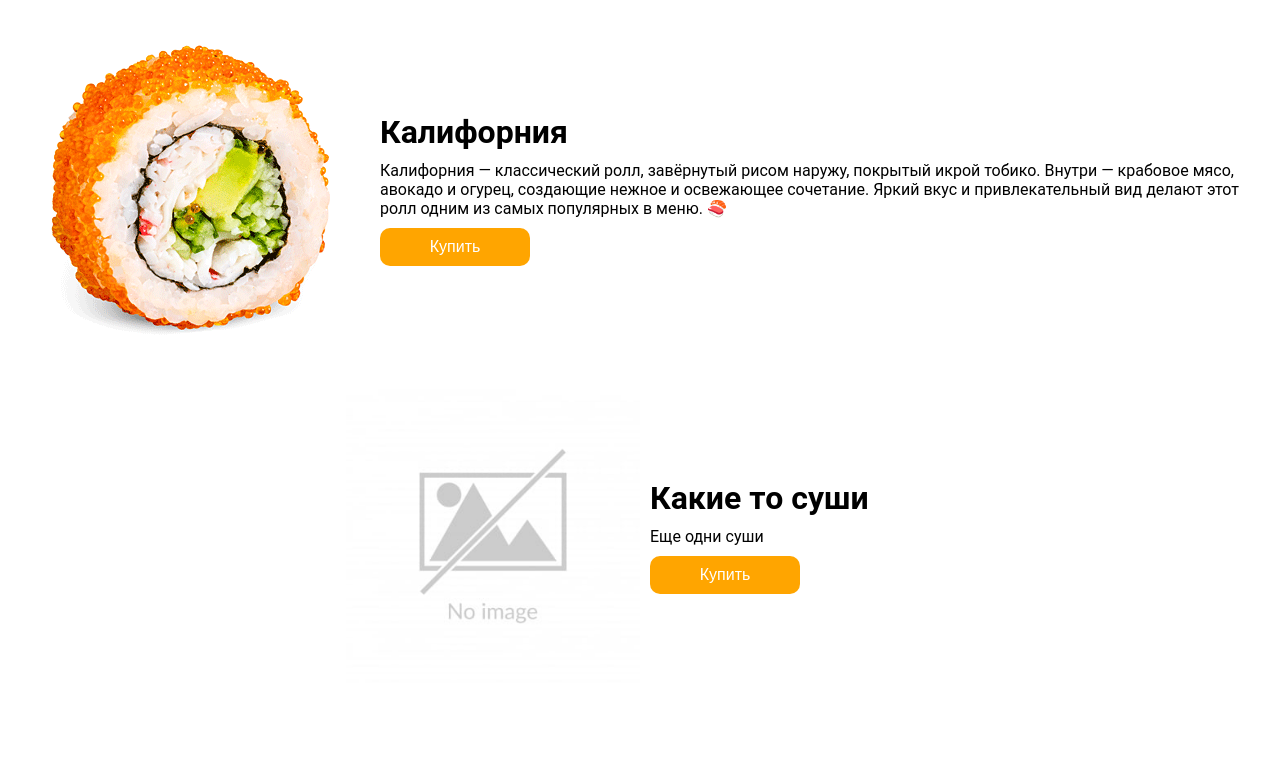
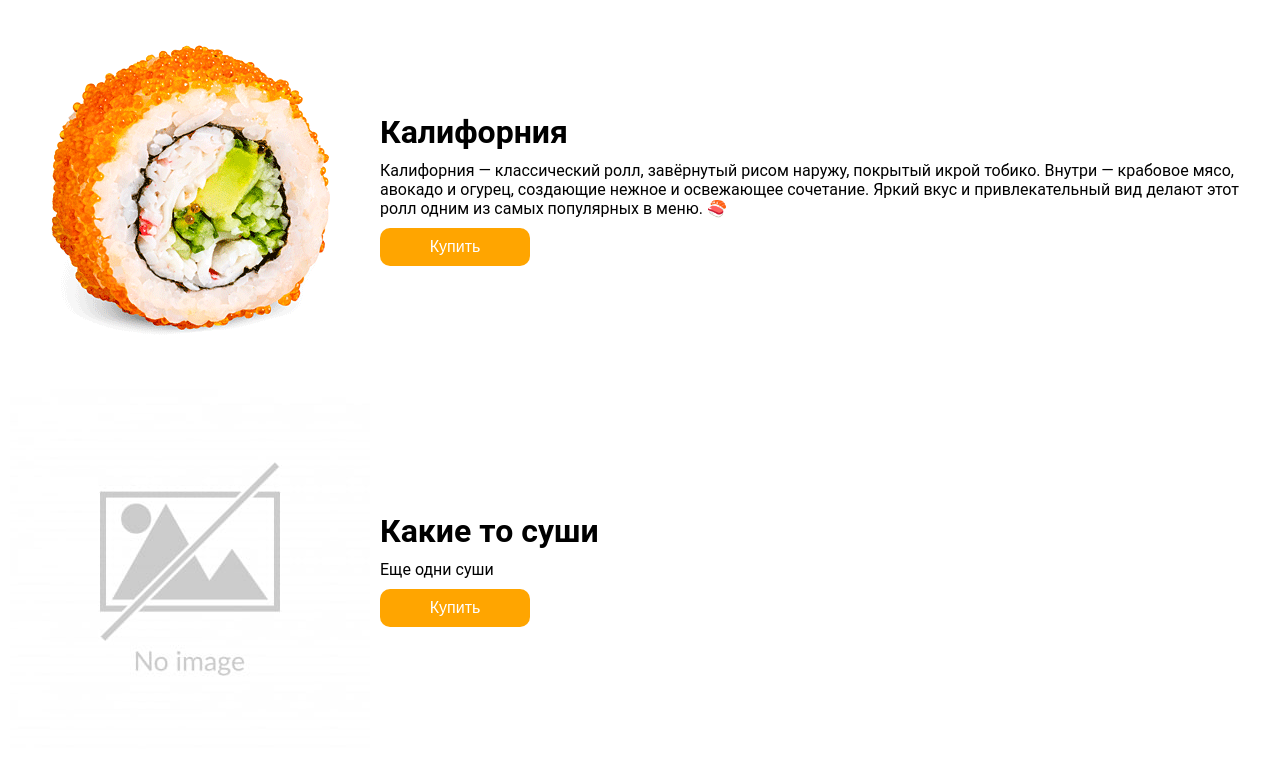
Before and after one commit to Archik008/Django-college, a Django app: page /sushi/ in a window 1280 px wide. Shown: the part 49-808 px from the top of the page. Before the commit the page ends 672 px from the top, so only its background shows below. Run offline with Django 5.2, Linux system fonts and the light colour scheme; data comes from the database, SQL or seed files in the repository; both versions use the stored data as it was after the commit.

Commit message:
Updated items alignment

```diff
--- a/col_proj/static/sushi_shop/css/style.css
+++ b/col_proj/static/sushi_shop/css/style.css
@@ -27,10 +27,11 @@ header{
 main{
     display: flex;
     flex-wrap: wrap;
-    justify-content: space-evenly;
+    justify-content: flex-start;
     .card{
         display: flex;
         align-items: center;
+        justify-content: flex-start;
         gap: 10px;
         padding: 10px;
         .text-block{
@@ -59,9 +60,9 @@ main{
             }
         }
     }
-    .card img{
+    /* .card img{
         max-width: 50%;
-    }
+    } */
 }
 
 .no-products {
--- a/col_proj/sushi_shop/models.py
+++ b/col_proj/sushi_shop/models.py
@@ -5,4 +5,4 @@ from django.db import models
 class ProductsModel(models.Model):
     title = models.CharField("Название", max_length=50)
     description = models.TextField("Описание", max_length=500)
-    photo = models.ImageField("Фото", upload_to="media/%Y/%m/%d", null=True)
+    photo = models.ImageField("Фото", upload_to="media/%Y/%m/%d", null=True, blank=True)
```
Also changed, not shown: col_proj/db.sqlite3, col_proj/sushi_shop/migrations/0003_alter_productsmodel_photo.py (added).
